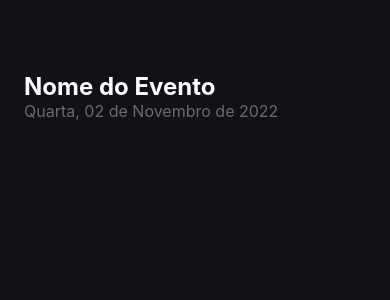
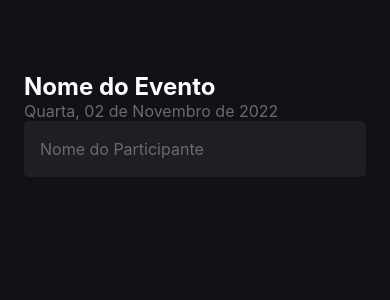
Before and after one commit to matheusOliv23/IwillGo-ReactNative, a React Native app: screen / in a window 390 px wide. Shown: the top 300 px of the page. Built offline with nearby package versions, Linux system fonts and the light colour scheme.

Commit message:
feat: text input styles

```diff
--- a/src/screens/Home/index.tsx
+++ b/src/screens/Home/index.tsx
@@ -1,5 +1,5 @@
 import React from "react";
-import { Text, View } from "react-native";
+import { Text, View, TextInput } from "react-native";
 import { styles } from "./styles";
 
 export function Home() {
@@ -7,6 +7,11 @@ export function Home() {
     <View style={styles.container}>
       <Text style={styles.eventName}>Nome do Evento</Text>
       <Text style={styles.eventDate}>Quarta, 02 de Novembro de 2022</Text>
+      <TextInput
+        style={styles.input}
+        placeholder="Nome do Participante"
+        placeholderTextColor="#6b6b6b"
+      />
     </View>
   );
 }
--- a/src/screens/Home/styles.ts
+++ b/src/screens/Home/styles.ts
@@ -16,4 +16,12 @@ export const styles = StyleSheet.create({
     color: "#6b6b6b",
     fontSize: 16,
   },
+  input: {
+    height: 56,
+    borderRadius: 5,
+    backgroundColor: "#1f1e25",
+    color: "#fff",
+    padding: 16,
+    fontSize: 16,
+  },
 });
```
